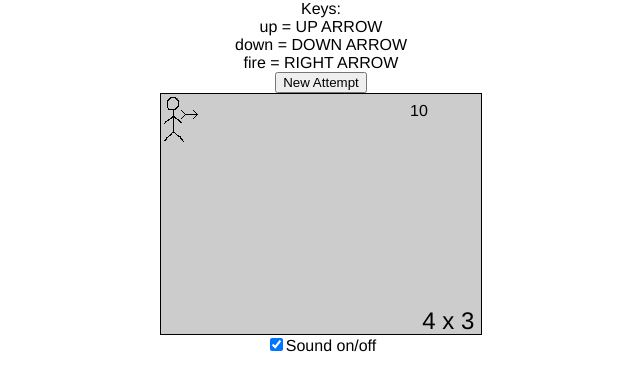
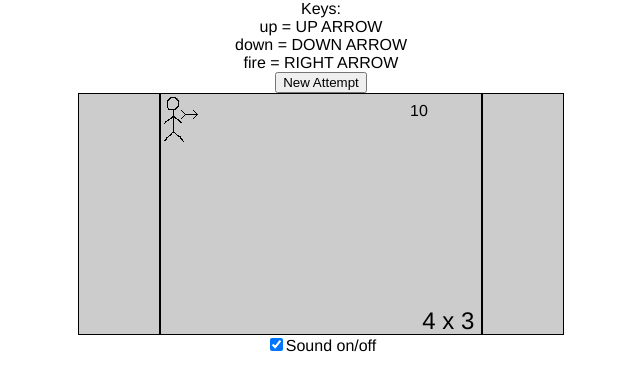
Before and after one commit to ecotux/elementaryMultiplications, a plain HTML site: page src/index.html in a window 1280 px wide. Both pictures are taken after a click on the button "New Attempt". Shown: the whole page, without its empty margins (319-959 px from the left). Drawn offline with Linux system fonts and the light colour scheme.

Commit message:
added left and right mouse controls

```diff
--- a/src/css/main.css
+++ b/src/css/main.css
@@ -9,3 +9,6 @@ canvas {
 	margin: 0 auto;
 	background: #ccc;
 }
+table {
+	margin: 0 auto;
+}
--- a/src/index.html
+++ b/src/index.html
@@ -6,6 +6,7 @@
 		<title>Multiplication Table</title>
 		<link href="css/main.css" rel="stylesheet" type="text/css" />
 		<script type="text/javascript" src="js/keyboardHandler.js"></script>
+		<script type="text/javascript" src="js/mouseHandler.js"></script>
 		<script type="text/javascript" src="js/textExercise.js"></script>
 		<script type="text/javascript" src="js/cannonSprite.js"></script>
 		<script type="text/javascript" src="js/arrowSprite.js"></script>
@@ -26,9 +27,26 @@
 		<div style="text-align:center;">
 			<button onclick="startgame()">New Attempt</button>
 		<div>
-		<canvas id="gameCanvas" width="320" height="240">
-			Browser not compatible with canvas.
-		</canvas>
+
+		<table cellpadding="0" cellspacing="0" border="0" width="480"><tr>
+		<td width="40">
+			<canvas id="controlCanvas" width="80" height="240">
+				Browser not compatible with canvas.
+			</canvas>
+		</td>
+		<td width="320">
+			<canvas id="gameCanvas" width="320" height="240">
+				Browser not compatible with canvas.
+			</canvas>
+		</td>
+		<td width="40">
+			<canvas id="fireCanvas" width="80" height="240">
+				Browser not compatible with canvas.
+			</canvas>
+		</td>
+		</tr>
+		</table>
+
 		<input type="checkbox" id="sound" checked>Sound on/off</input>
 	</body>
 </html>
--- /dev/null
+++ b/src/js/mouseHandler.js
@@ -0,0 +1,87 @@
+// http://www.chestysoft.com/imagefile/javascript/get-coordinates.asp
+function FindPosition(oElement)
+{
+	if(typeof( oElement.offsetParent ) != "undefined") {
+		for(var posX = 0, posY = 0; oElement; oElement = oElement.offsetParent) {
+			posX += oElement.offsetLeft;
+			posY += oElement.offsetTop;
+		}
+		return [ posX, posY ];
+    	}
+	else {
+		return [ oElement.x, oElement.y ];
+	}
+}
+
+/// Control Left
+
+function mouseControl1(canvas) {
+	this.canvas = canvas;
+	this.context2D = canvas.getContext('2d');
+
+	// http://jbkflex.wordpress.com/2012/07/12/javascript-touch-event-or-mouse-event-detect-and-handle-according-to-device/
+	var isTouchSupported = 'ontouchstart' in window;
+	var startEvent = isTouchSupported ? 'touchstart' : 'mousedown';
+	var endEvent = isTouchSupported ? 'touchend' : 'mouseup';
+
+	this.canvas.addEventListener(startEvent,this.clickEvent.bind(this),false);
+	this.canvas.addEventListener(endEvent,this.releaseEvent.bind(this),false);
+	this.mouseClick = false;
+	this.ImgPos=FindPosition(this.canvas);
+}
+
+mouseControl1.prototype.clickEvent = function(evt) {
+	evt.stopPropagation();
+	evt.preventDefault();
+        this.mouseClick = true;
+        this.mouseX = evt.pageX - this.canvas.offsetLeft - this.ImgPos[0];
+        this.mouseY = evt.pageY - this.canvas.offsetTop - this.ImgPos[1];
+}
+
+mouseControl1.prototype.releaseEvent = function(evt) {
+	evt.stopPropagation();
+	evt.preventDefault();
+        this.mouseClick = false;
+}
+
+mouseControl1.prototype.Trigger = function(key) {
+	if(this.mouseClick == true) {
+		if(key=='DOWN') {
+			if(this.mouseY > (this.canvas.height/2)) {
+				return true
+			}
+		}
+		if(key=='UP') {
+			if(this.mouseY <= (this.canvas.height/2)) {
+				return true
+			}
+		}
+	}
+	return false;
+}
+
+
+/// Control Right
+
+function mouseControl2(canvas) {
+	this.canvas = canvas;
+	this.context2D = canvas.getContext('2d');
+
+	this.canvas.addEventListener('click',this.clickEvent.bind(this),false);
+	this.mouseClick = false;
+}
+
+mouseControl2.prototype.clickEvent = function(evt) {
+        this.mouseClick = true;
+}
+
+mouseControl2.prototype.Trigger = function(key) {
+	if(this.mouseClick == true) {
+		if(key=='FIRE') {
+			this.mouseClick = false;
+			return true
+		}
+	}
+	this.mouseClick = false;
+	return false;
+}
--- a/src/js/multGame.js
+++ b/src/js/multGame.js
@@ -1,5 +1,5 @@
 
-function multGame(canvas,FPS) {
+function multGame(canvas,mouseCtr1,mouseCtr2,FPS) {
 	this.canvas = canvas;
 	this.context2D = this.canvas.getContext('2d');
 
@@ -31,9 +31,8 @@ function multGame(canvas,FPS) {
 
 	// Keyboard Input
 	this.cmd = null;
-	// Mouse Input;
-	this.canvas.addEventListener('click',this.clickEvent.bind(this),false);
-//	document.ondblclick = function() { return false; }
+	this.mouseCtr1 = mouseCtr1;
+	this.mouseCtr2 = mouseCtr2;
 
 	// Bullet Count
 	this.totalBullet = 0;
@@ -45,12 +44,6 @@ function multGame(canvas,FPS) {
 	// Note: "this" in "setInterval" is "window" by default!
 	// http://stackoverflow.com/questions/15498508/unable-to-access-the-object-using-this-this-points-to-window-object
 	this.running = setInterval(this.runGameLoop.bind(this),1000/this.FPS);
-}
-
-multGame.prototype.clickEvent = function(evt) {
-	this.mouseClick = true;
-	this.mouseX = evt.pageX - this.canvas.offsetLeft;
-	this.mouseY = evt.pageY - this.canvas.offsetTop;
 }
 
 multGame.prototype.runGameLoop = function() {
@@ -98,22 +91,16 @@ multGame.prototype.handleInput = function() {
 	if( isKeyPressedTrigger('RIGHT') == true ) {
 		this.cmd = "FIRE";
 	}
-	if(this.mouseClick == true) {
-		this.mouseClick = false;
-		var cannonY = this.orbitalList[this.cannon.getOrbital()].getY();
-		if(this.mouseX < 2*ARROW_WIDTH) {
-			if(this.mouseY > cannonY) {
+	if( this.mouseCtr1.Trigger('DOWN') == true ) {
 		this.cmd = "DOWN";
 	}
-			else {
+	if( this.mouseCtr1.Trigger('UP') == true ) {
 		this.cmd = "UP";
 	}
-		}
-		else {
+	if( this.mouseCtr2.Trigger('FIRE') == true ) {
 		this.cmd = "FIRE";
 	}
 //		alert(this.mouseX.toString()+" "+this.mouseY.toString()+" "+cannonY.toString());
-	}
 }
 
 multGame.prototype.tick = function() {
--- a/src/js/start.js
+++ b/src/js/start.js
@@ -1,7 +1,14 @@
 
 // window.onload = startgame;
 
+
 function startgame () {
+	var ctrlCanvas = document.getElementById('controlCanvas');
+	var mouseCtr1 = new mouseControl1(ctrlCanvas);
+
+	var fireCanvas = document.getElementById('fireCanvas');
+	var mouseCtr2 = new mouseControl2(fireCanvas);
+
 	var canvas = document.getElementById('gameCanvas');
-	var game = new multGame(canvas,20);
+	var game = new multGame(canvas,mouseCtr1,mouseCtr2,20);
 }
```
Also changed, not shown: 1 other file. Lines whose indentation alone changed are shown as unchanged.
